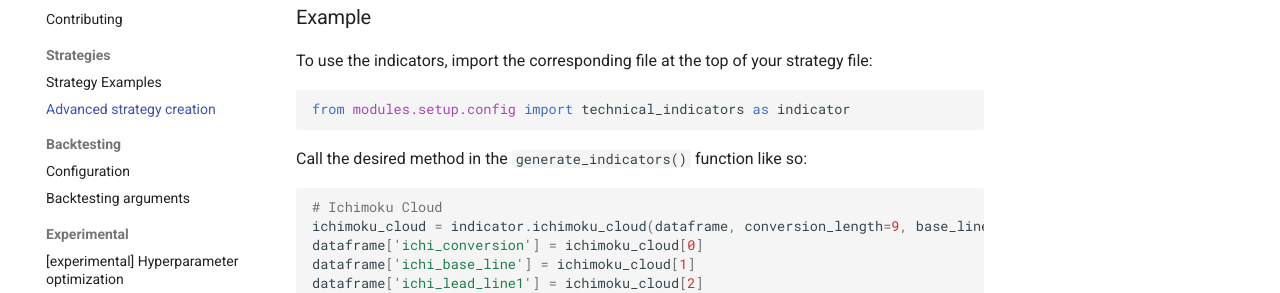
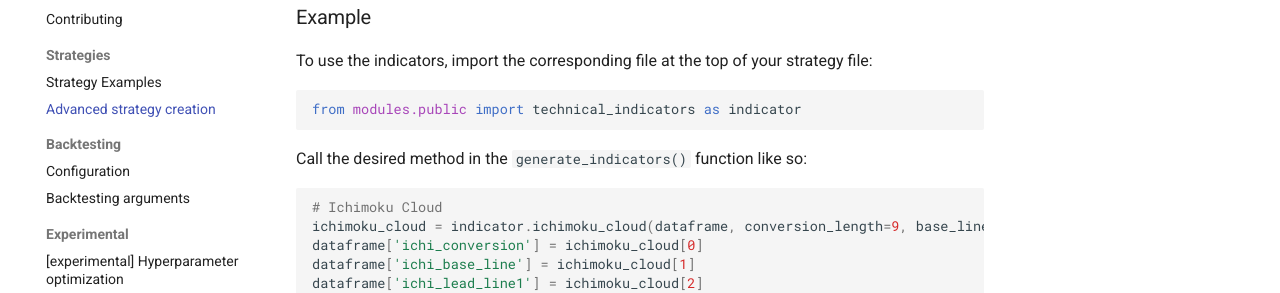
Before and after one commit to dema-trading-ai/docs, an MkDocs documentation site: the page built from docs/getting_started/strategies/advcreatingstrat.md, in a window 1280 px wide and 961 px high. Shown: the part 570-863 px from the top of the window. Built offline with MkDocs 1.6.1 and Material for MkDocs 9.7.7, drawn with Linux system fonts in a browser that asks for light colours; comment, search, counter and statistics services are not loaded.

Commit message:
[changes] - import path in example

````diff
--- a/docs/getting_started/strategies/advcreatingstrat.md
+++ b/docs/getting_started/strategies/advcreatingstrat.md
@@ -15,7 +15,7 @@ the list. We also encourage users that coded their own indicators to contribute
 ### Example
 To use the indicators, import the corresponding file at the top of your strategy file:
 ```python
-from modules.setup.config import technical_indicators as indicator
+from modules.public import technical_indicators as indicator
 ```
 
 Call the desired method in the `generate_indicators()` function like so:
````
